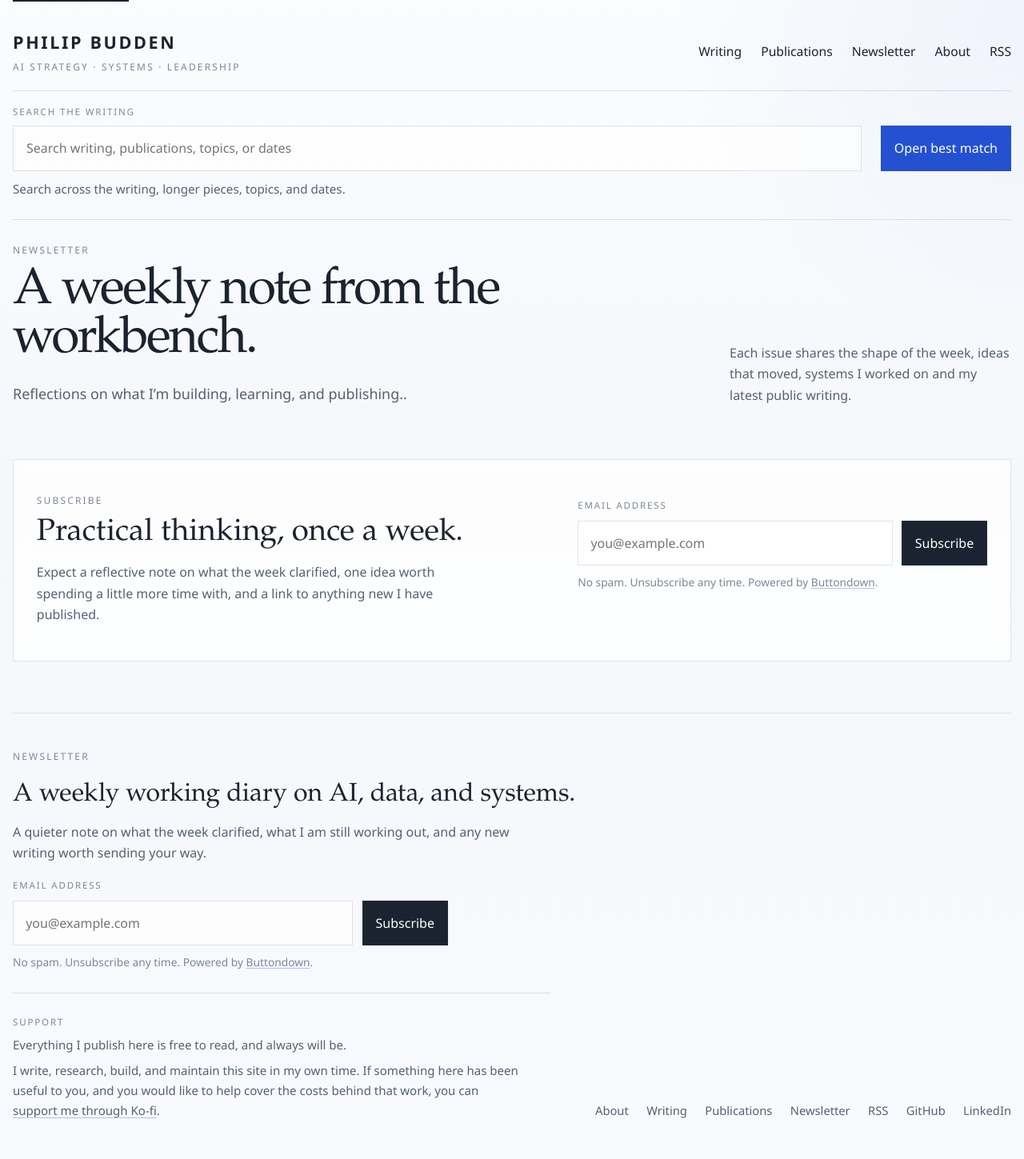
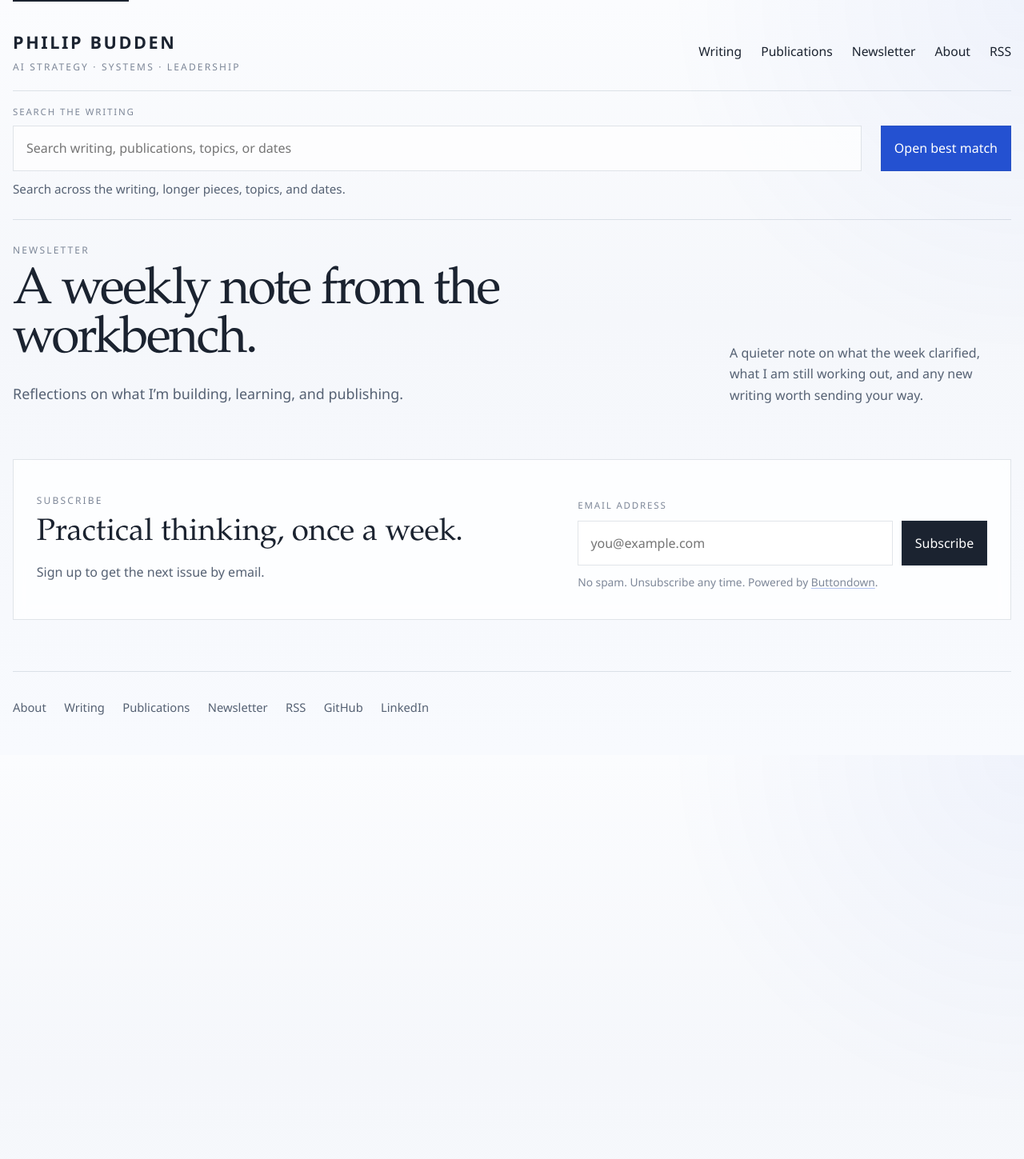
Before and after one commit to philbudden/blog, a Jekyll site: the page built from newsletter/index.md, in a window 1280 px wide. Shown: the whole page at 80% size. Built offline with Jekyll 4.4.1, drawn with Linux system fonts in a browser that asks for light colours; after the commit the page ends 944 px from its top, so only the background shows below that.

Commit message:
Avoid duplicate newsletter signup on newsletter page

```diff
--- a/_includes/site-footer.html
+++ b/_includes/site-footer.html
@@ -1,4 +1,5 @@
 <footer class="site-footer">
+  {% unless page.body_class == "page-newsletter" %}
     <div class="site-footer__intro">
       <p class="site-footer__eyebrow">Newsletter</p>
       <p class="site-footer__title">A weekly working diary on AI, data, and systems.</p>
@@ -6,6 +7,7 @@
       {% include newsletter-form.html id="newsletter-footer-email" %}
       {% include support-note.html %}
     </div>
+  {% endunless %}
   <div class="site-footer__links">
     <a href="{{ '/about/' | relative_url }}">About</a>
     <a href="{{ '/blog/' | relative_url }}">Writing</a>
--- a/newsletter/index.md
+++ b/newsletter/index.md
@@ -10,10 +10,10 @@ summary: A weekly working diary on responsible AI, data engineering, technical l
     <div>
       <p class="section-kicker">Newsletter</p>
       <h1>A weekly note from the workbench.</h1>
-      <p class="archive-hero__summary">Reflections on what I’m building, learning, and publishing..</p>
+      <p class="archive-hero__summary">Reflections on what I’m building, learning, and publishing.</p>
     </div>
     <div class="archive-hero__aside">
-      <p>Each issue shares the shape of the week, ideas that moved, systems I worked on and my latest public writing.</p>
+      <p>A quieter note on what the week clarified, what I am still working out, and any new writing worth sending your way.</p>
     </div>
   </header>
 
@@ -21,7 +21,7 @@ summary: A weekly working diary on responsible AI, data engineering, technical l
     <div class="newsletter-panel__copy">
       <p class="section-kicker">Subscribe</p>
       <h2>Practical thinking, once a week.</h2>
-      <p>Expect a reflective note on what the week clarified, one idea worth spending a little more time with, and a link to anything new I have published.</p>
+      <p>Sign up to get the next issue by email.</p>
     </div>
     {% include newsletter-form.html id="newsletter-page-email" %}
   </section>
```
Lines whose indentation alone changed are shown as unchanged.
